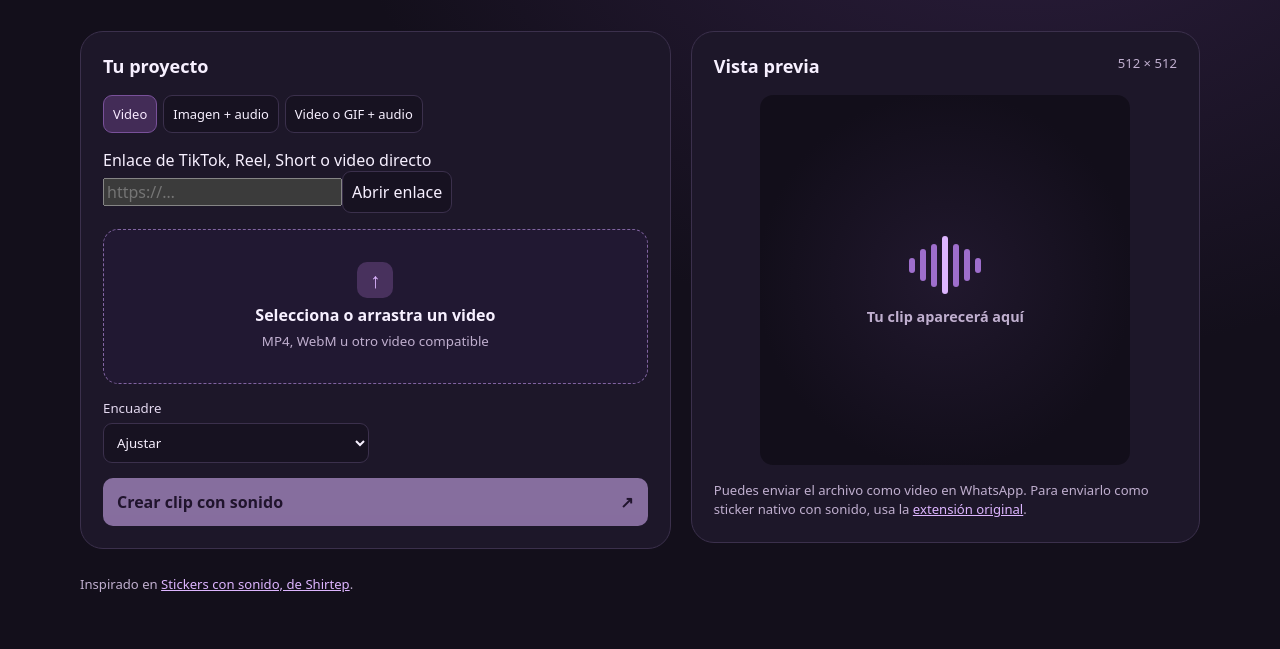
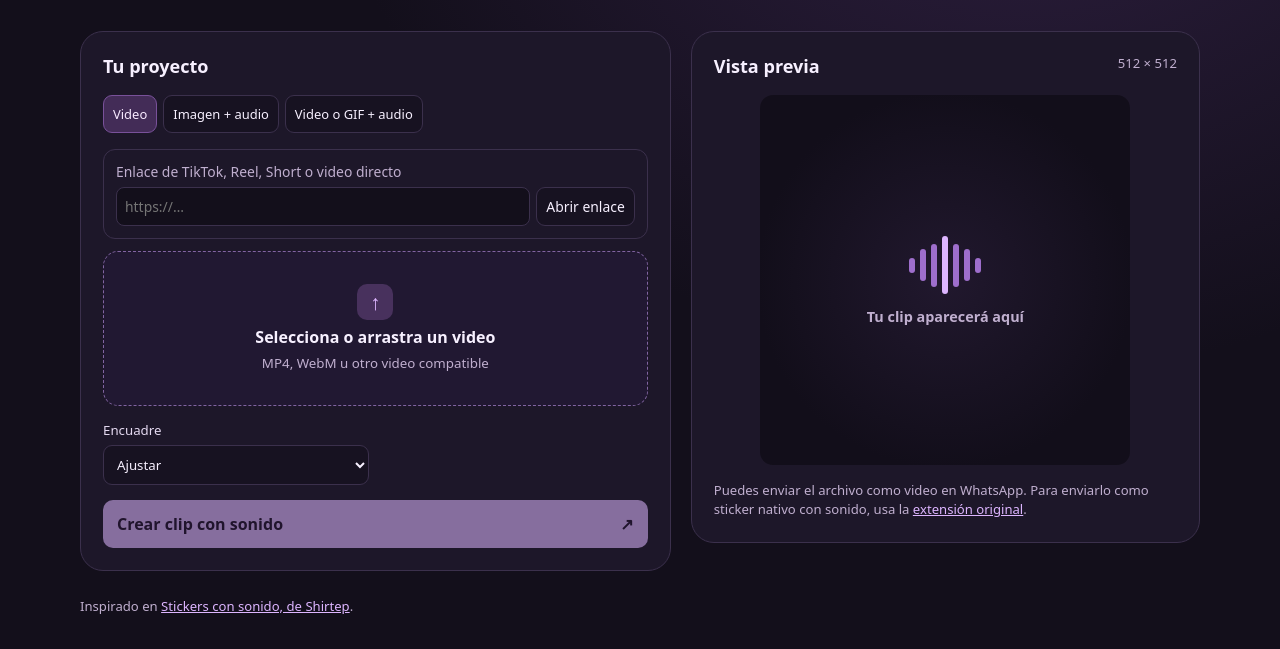
Before and after one commit to PoldKent/stickers-sonoros, a plain HTML site: page index.html in a window 1280 px wide. Shown: the part 248-897 px from the top of the page. Before the commit the page ends 875 px from the top, so only its background shows below. Drawn offline with Linux system fonts and the light colour scheme.

Commit message:
Añadir captura por enlace, posición y flujo de envío: style.css

```diff
--- a/style.css
+++ b/style.css
@@ -24,3 +24,4 @@ form{display:grid;gap:15px}.drop{min-height:155px;position:relative;border:1px d
 #downloads{display:flex;justify-content:center;flex-wrap:wrap;gap:8px;margin-top:14px}.note{font-size:.82rem;margin:16px 0 0;line-height:1.5}a{color:var(--accent)}
 footer{padding:26px 0 34px;font-size:.82rem}
 @media(max-width:740px){.workspace{grid-template-columns:1fr}.intro{padding-top:34px}.panel{padding:16px}}
+#links,fieldset,details{border:1px solid var(--line);border-radius:12px;padding:12px;margin:12px 0;color:var(--muted);font-size:.87rem}.linkbar{display:flex;gap:6px;margin-top:6px}.linkbar input{min-width:0;flex:1;color:var(--text);background:var(--bg);border:1px solid var(--line);border-radius:8px;padding:8px}fieldset label{display:grid;grid-template-columns:5rem 1fr;align-items:center}fieldset input{accent-color:var(--accent)}canvas.ready{touch-action:none;cursor:grab}#social{margin-top:12px}#link-status:empty{display:none}summary{cursor:pointer}details li{margin-bottom:.5em}
```
